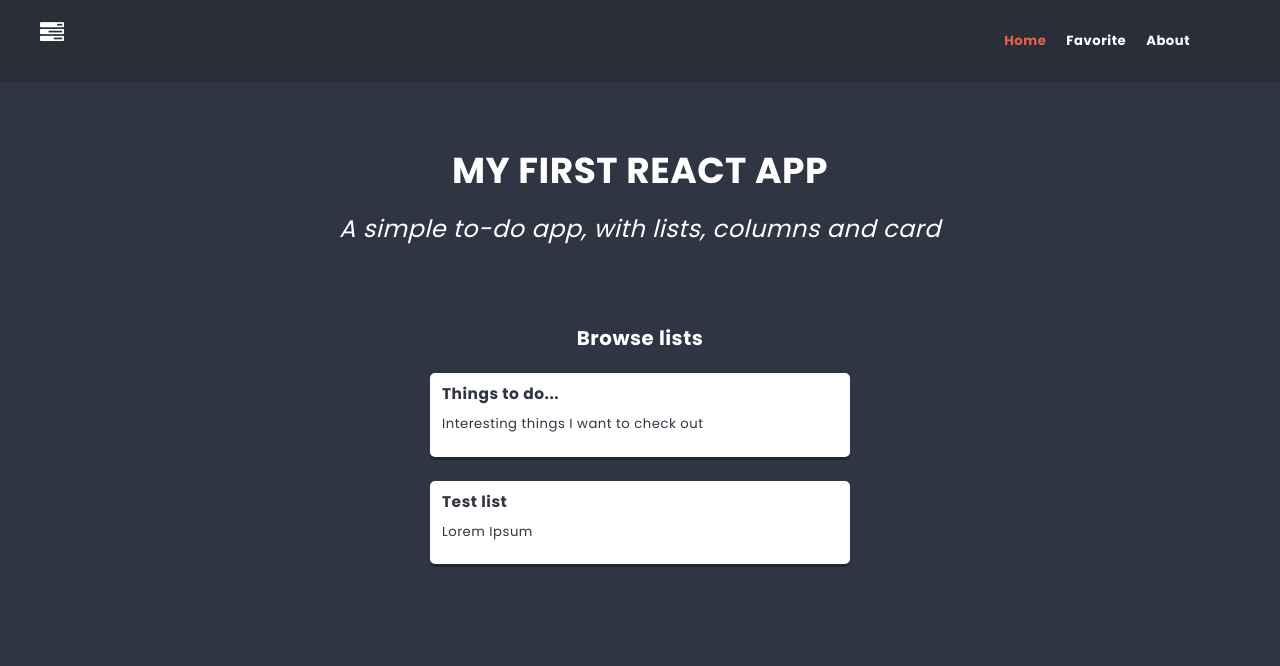
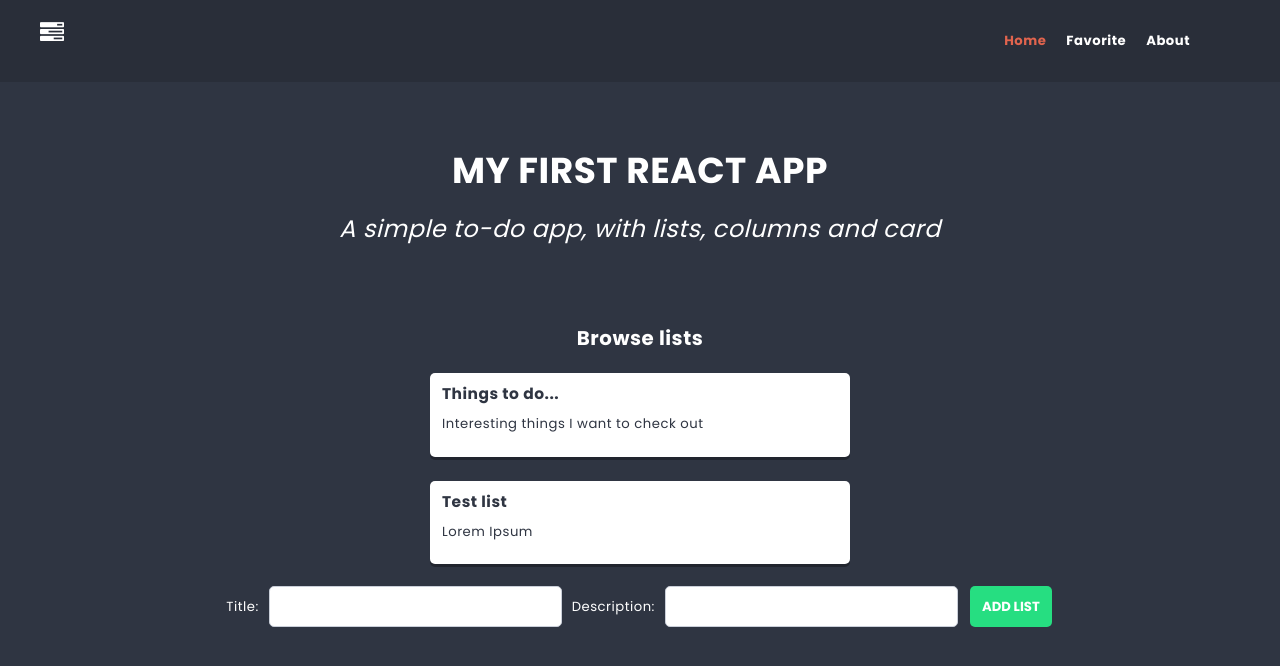
Before and after one commit to AndrzejSterniewski/learing-react, a React (Create React App) app: page / in a window 1280 px wide. Shown: the top 666 px of the page. Built offline with nearby package versions, Linux system fonts and the light colour scheme.

Commit message:
add generating new lists in home page

```diff
--- a/src/components/ColumnForm/ColumnForm.js
+++ b/src/components/ColumnForm/ColumnForm.js
@@ -4,12 +4,15 @@ import Button from '../Button/Button';
 import TextInput from '../TextInput/TextInput';
 import { useDispatch, useSelector } from 'react-redux';
 import shortid from 'shortid';
-import { addColumn } from '../../redux/store';
+import { addColumn, getAllColumns } from '../../redux/store';
 
 const ColumnForm = props => {
 
     const [title, setTitle] = useState('');
     const [icon, setIcon] = useState('');
+
+
+    // const columns = useSelector(column => getAllColumns(column.listId));
 
     const dispatch = useDispatch();
 
@@ -18,6 +21,8 @@ const ColumnForm = props => {
         // props.action({ title: title, icon: icon });
         // dispatch({ type: 'ADD_COLUMN', newColumn: { title, icon } });
         // dispatch({ type: 'ADD_COLUMN', payload: { title, icon, id: shortid() } });
+
+        // new property added listId
         dispatch(addColumn({ title, icon, id: shortid() }));
         setTitle('');
         setIcon('');
@@ -25,7 +30,7 @@ const ColumnForm = props => {
 
     return (
         <form className={styles.columnForm} onSubmit={handleSubmit}>
-            <span className={styles.spanStyle}>Title:</span><TextInput value={title} onChange={e => setTitle(e.target.value)} />
+            <span className={styles.spanStyle}>Title:</span><TextInput action={props.action} value={title} onChange={e => setTitle(e.target.value)} />
             <span className={styles.spanStyle}>Icon:</span><TextInput value={icon} onChange={e => setIcon(e.target.value)} />
             <Button>Add column</Button>
         </form>
--- a/src/components/Home/Home.js
+++ b/src/components/Home/Home.js
@@ -1,13 +1,11 @@
 import Hero from "../Hero/Hero";
 import Lists from '../Lists/Lists';
-import ListForm from "../ListForm/ListForm";
 
 const Home = () => {
     return (
         <>
         <Hero />
         <Lists />
-        <ListForm />
         </>
     )
 }
--- a/src/components/ListForm/ListForm.js
+++ b/src/components/ListForm/ListForm.js
@@ -8,25 +8,25 @@ import shortid from 'shortid';
 
 const ListForm = props => {
 
-    const [listTitle, setListTitle] = useState('');
-    const [listDescription, setListDescription] = useState('');
+    const [title, setListTitle] = useState('');
+    const [description, setListDescription] = useState('');
 
     const dispatch = useDispatch();
 
     const handleSubmit = e => {
         e.preventDefault();
-        dispatch(addList({ listTitle, listDescription, id: shortid() }));
+        dispatch(addList({ title, description, id: shortid() }));
         setListTitle('');
         setListDescription('');
+    };
 
-        return (
-            <form className={styles.listForm} onSubmit={handleSubmit}>
-                <span className={styles.spanStyle}>Title:</span><TextInput value={listTitle} onChange={e => setListTitle(e.target.value)} />
-                <span className={styles.spanStyle}>Description:</span><TextInput value={listDescription} onChange={e => setListDescription(e.target.value)} />
-                <Button>Add list</Button>
-            </form>
-        )
-    }
-}
+    return (
+        <form className={styles.listForm} onSubmit={handleSubmit}>
+            <span className={styles.spanStyle}>Title:</span><TextInput value={title} onChange={e => setListTitle(e.target.value)} />
+            <span className={styles.spanStyle}>Description:</span><TextInput value={description} onChange={e => setListDescription(e.target.value)} />
+            <Button>Add list</Button>
+        </form>
+    );
+};
 
 export default ListForm;
--- a/src/redux/store.js
+++ b/src/redux/store.js
@@ -30,7 +30,6 @@ export const addColumn = payload => ({ type: 'ADD_COLUMN', payload });
 
 export const addCard = payload => ({ type: 'ADD_CARD', payload });
 
-// NEW CODE
 export const addList = payload => ({ type: 'ADD_LIST', payload });
 
 export const updateSearchstring = payload => ({ type: 'UPDATE_SEARCHSTRING', payload });
```
